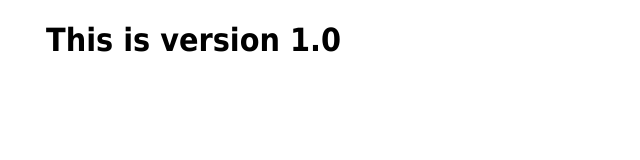
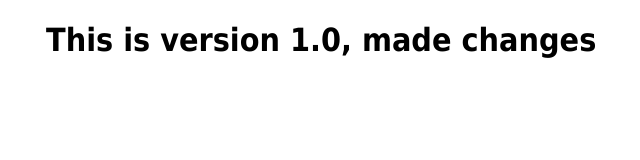
Before and after one commit to nigelpoulton/ps-sidecar, a plain HTML site: page index.html in a window 1280 px wide. Shown: the whole page, without its empty margins (314-954 px from the left). Drawn offline with Linux system fonts and the light colour scheme.

Commit message:
Update index.html

```diff
--- a/index.html
+++ b/index.html
@@ -11,6 +11,6 @@
 </style>
 </head>
 <body>
-<h1>This is version 1.0</h1>
+<h1>This is version 1.0, made changes</h1>
 </body>
 </html>
```
